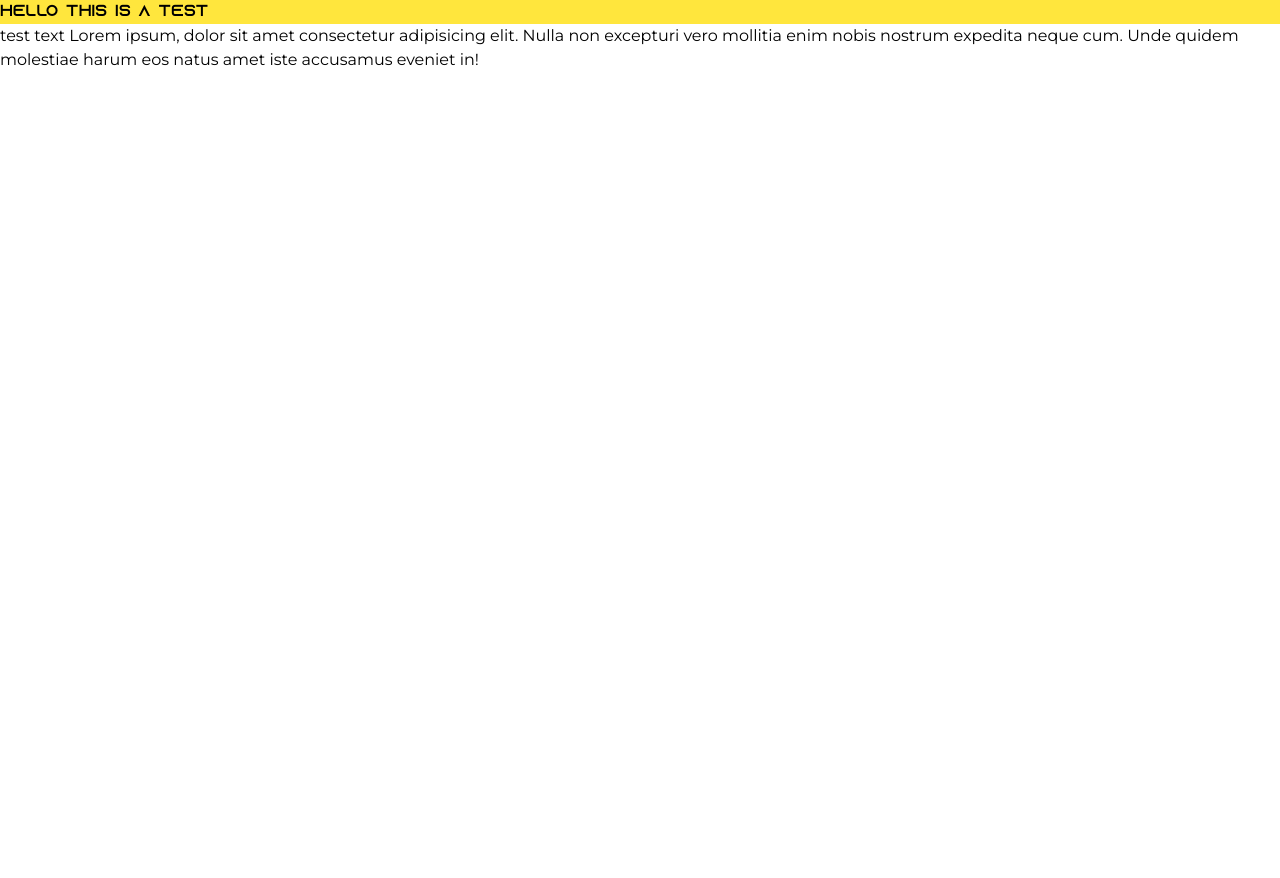
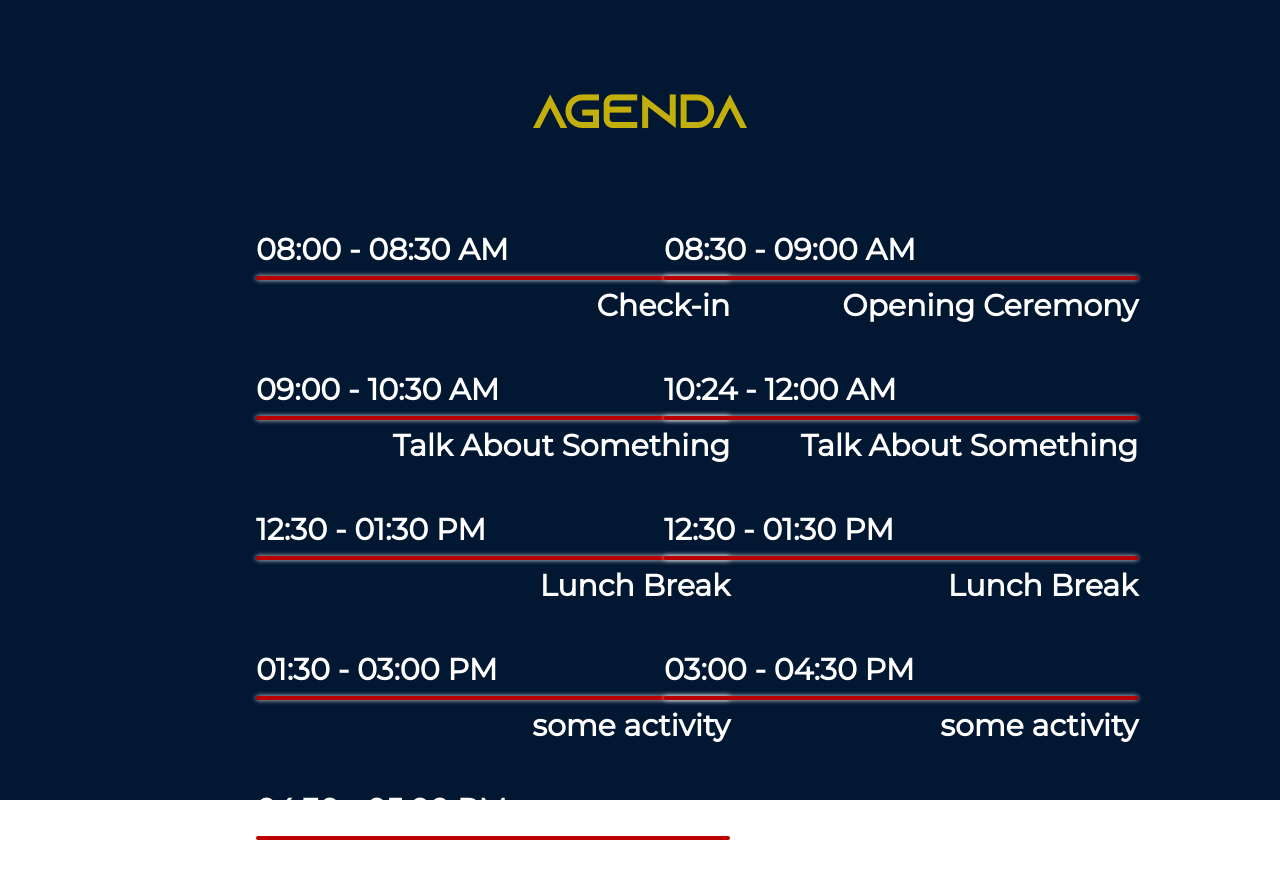
Before and after one commit to abid-sara/ETCversary, a React (Vite) app: page / in a window 1280 px wide. Shown: the top 878 px of the page. Before the commit the page ends 800 px from the top, so only its background shows below. Built offline with nearby package versions, Linux system fonts and the light colour scheme.

Commit message:
created agenda section but still needs modifications

```diff
--- a/package.json
+++ b/package.json
@@ -7,7 +7,8 @@
     "dev": "vite",
     "build": "vite build",
     "lint": "eslint .",
-    "preview": "vite preview"
+    "preview": "vite preview",
+    "build:css": "tailwindcss -i ./src/index.css -o ./dist/output.css --watch"
   },
   "dependencies": {
     "react": "^18.3.1",
--- a/src/App.jsx
+++ b/src/App.jsx
@@ -1,15 +1,11 @@
 import { useState } from "react";
+import Agenda from "./components/agenda/Agenda";
 
 function App() {
   return (
-    <>
-      <div className="bg-yellowCustom font-primary">Hello this is a test</div>
-      <div className="font-secondary">
-        test text Lorem ipsum, dolor sit amet consectetur adipisicing elit.
-        Nulla non excepturi vero mollitia enim nobis nostrum expedita neque cum.
-        Unde quidem molestiae harum eos natus amet iste accusamus eveniet in!
-      </div>
-    </>
+    <div className="bg-blueCustom ">
+      <Agenda />
+    </div>
   );
 }
 
--- /dev/null
+++ b/src/components/agenda/Agenda.jsx
@@ -0,0 +1,81 @@
+import TimelineItem from "./Timeline";
+
+const activities = [
+  {
+    start_time: "08:00",
+    end_time: "08:30 AM",
+    activity: "Check-in",
+    progress: 100,
+  },
+  {
+    start_time: "08:30",
+    end_time: "09:00 AM",
+    activity: "Opening Ceremony",
+    progress: 100,
+  },
+  {
+    start_time: "09:00",
+    end_time: "10:30 AM",
+    activity: "Talk About Something",
+    progress: 100,
+  },
+  {
+    start_time: "10:24",
+    end_time: "12:00 AM",
+    activity: "Talk About Something",
+    progress: 100,
+  },
+  {
+    start_time: "12:30",
+    end_time: "01:30 PM",
+    activity: "Lunch Break",
+    progress: 100,
+  },
+  {
+    start_time: "12:30",
+    end_time: "01:30 PM",
+    activity: "Lunch Break",
+    progress: 100,
+  },
+  {
+    start_time: "01:30",
+    end_time: "03:00 PM",
+    activity: "some activity",
+    progress: 100,
+  },
+  {
+    start_time: "03:00",
+    end_time: "04:30 PM",
+    activity: "some activity",
+    progress: 100,
+  },
+  {
+    start_time: "04:30",
+    end_time: "05:00 PM",
+    activity: "Closing Ceremony",
+    progress: 100,
+  },
+];
+
+const Agenda = () => {
+  return (
+    <div className="h-screen flex flex-col px-64 items-center ">
+      <h2 className="font-primary text-[48px] text-yellowCustom my-20">
+        AGENDA
+      </h2>
+      <div className="w-full grid grid-cols-1 sm:grid-cols-2 gap-12">
+        {activities.map((activity, index) => (
+          <TimelineItem
+            key={index}
+            start_time={activity.start_time}
+            end_time={activity.end_time}
+            activity={activity.activity}
+            progress={activity.progress}
+          />
+        ))}
+      </div>
+    </div>
+  );
+};
+
+export default Agenda;
--- /dev/null
+++ b/src/components/agenda/Timeline.jsx
@@ -0,0 +1,22 @@
+const TimelineItem = ({ start_time, end_time, activity, progress }) => {
+  return (
+    <div className="flex flex-col w-[474px] gap-2">
+      <h4 className="font-bold text-white font-secondary text-3xl">
+        {start_time} - {end_time}
+      </h4>
+      <div className="flex-1 relative shadow-l shadow-[0_0px_5px_rgba(255,255,255,0.9)] rounded-full">
+        <div className="h-1 bg-gray-700 rounded-full overflow-hidden">
+          <div
+            className="h-full bg-redCustom"
+            style={{ width: `${progress}%` }}
+          ></div>
+        </div>
+      </div>
+      <h4 className="font-bold text-white font-secondary text-3xl self-end">
+        {activity}
+      </h4>
+    </div>
+  );
+};
+
+export default TimelineItem;
--- a/tailwind.config.js
+++ b/tailwind.config.js
@@ -1,17 +1,17 @@
 /** @type {import('tailwindcss').Config} */
 export default {
-  content: ["./src/**/*.{js,jsx,ts,tsx}"],
+  content: ["./src/**/*.{js,jsx,ts,tsx}", "./index.html"],
   theme: {
     extend: {
       fontFamily: {
         primary: ["Azonix", "sans-serif"],
         secondary: ["Montserrat", "sans-serif"],
       },
-    },
-    colors: {
-      blueCustom: " #021832",
-      yellowCustom: "#FFDF00C2",
-      redCustom: "#BB0000",
+      colors: {
+        blueCustom: " #021832",
+        yellowCustom: "#FFDF00C2",
+        redCustom: "#BB0000",
+      },
     },
   },
   plugins: [],
```
